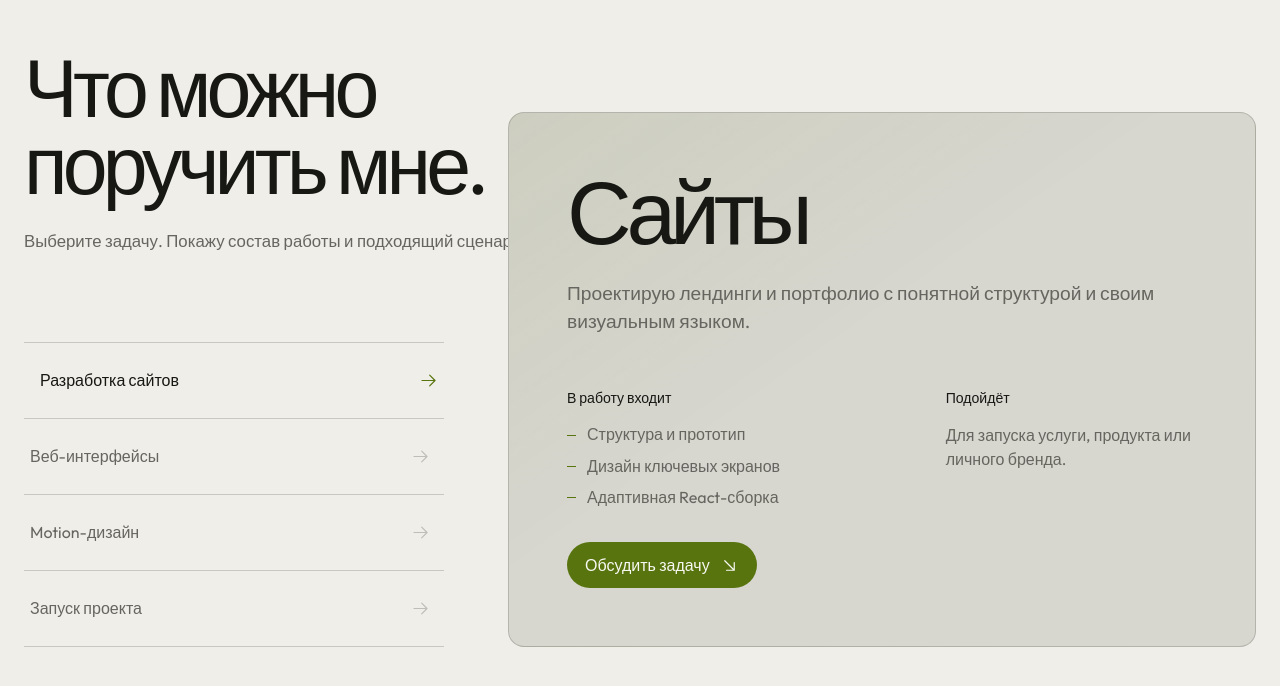
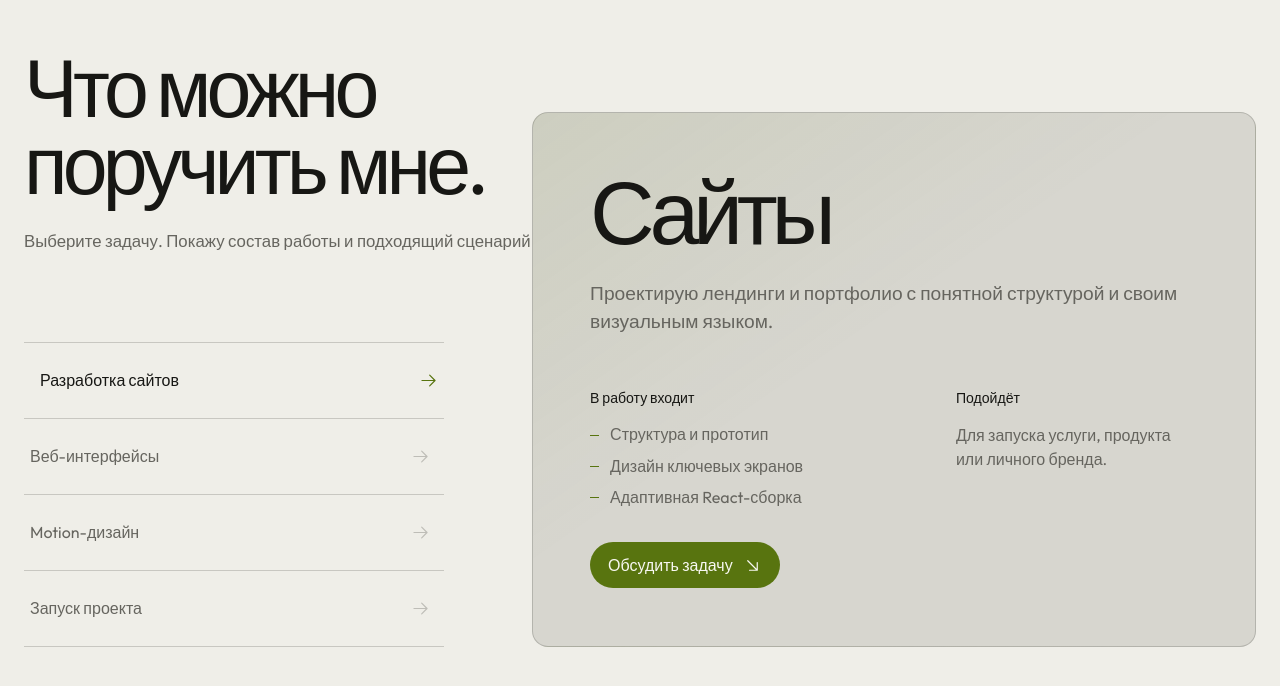
Before and after one commit to chasovskoi/oxssex, a React (Vite) app: page / in a window 1280 px wide. Shown: the part 2095-2781 px from the top of the page. Built offline with nearby package versions, Linux system fonts and the light colour scheme.

Commit message:
Separate services card from heading

```diff
--- a/src/styles.css
+++ b/src/styles.css
@@ -1261,6 +1261,7 @@ img {
 @media (min-width: 1101px) {
   .service-detail {
     margin-top: clamp(-320px, -18vw, -220px);
+    margin-left: clamp(22px, 1.8vw, 36px);
   }
 }
 
```
